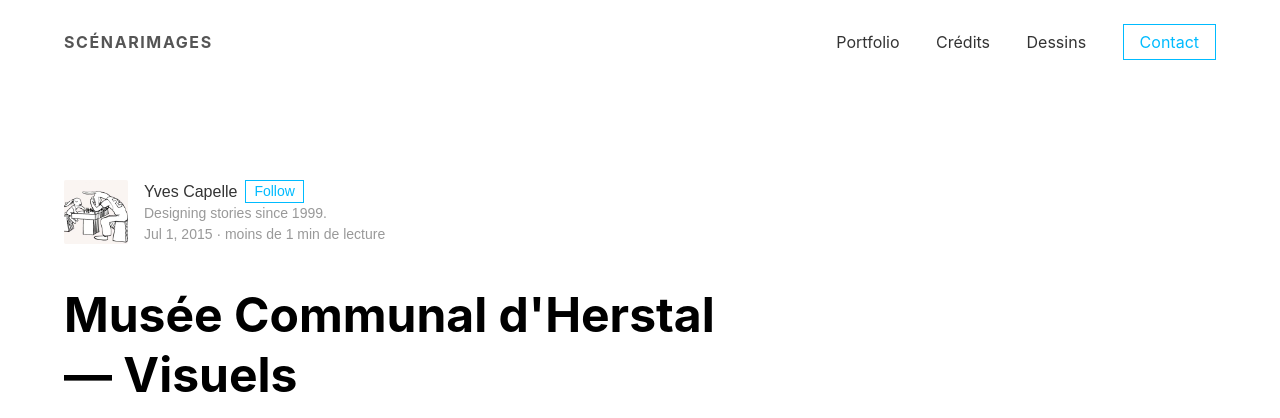
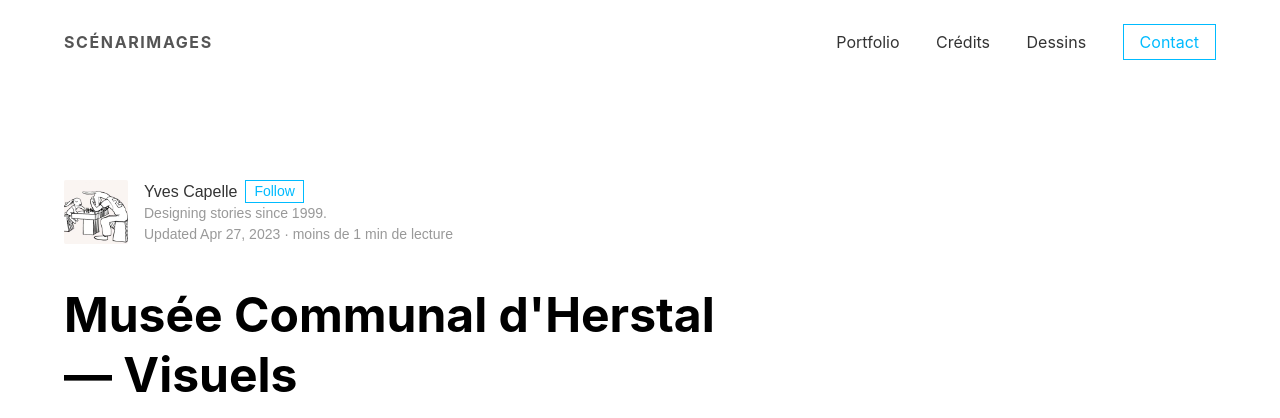
Before and after one commit to YJPL/scenarimages, a Jekyll site: the page built from _posts/2015-07-01-visuels-musee-herstal.md, in a window 1280 px wide and 900 px high. Shown: the top 418 px of the window. Built offline with Jekyll 4.4.1, drawn with Linux system fonts in a browser that asks for light colours.

```diff
--- a/_posts/2015-07-01-visuels-musee-herstal.md
+++ b/_posts/2015-07-01-visuels-musee-herstal.md
@@ -2,6 +2,7 @@
 id: 2616
 title: Musée Communal d'Herstal — Visuels
 date: 2015-07-01T20:17:50+02:00
+last_modified_at: 2023-04-27
 author: Yves
 layout: post
 photoswipe: true
```
Also changed, not shown: other parts of _posts/2015-07-01-visuels-musee-herstal.md (+0 -1 lines).
